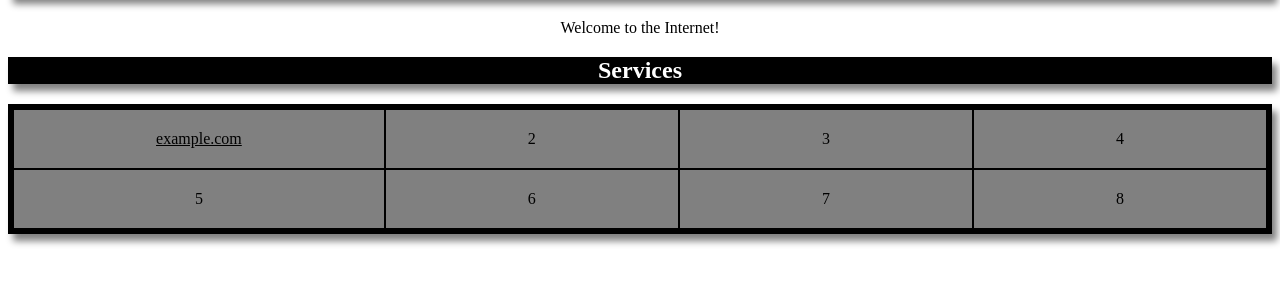
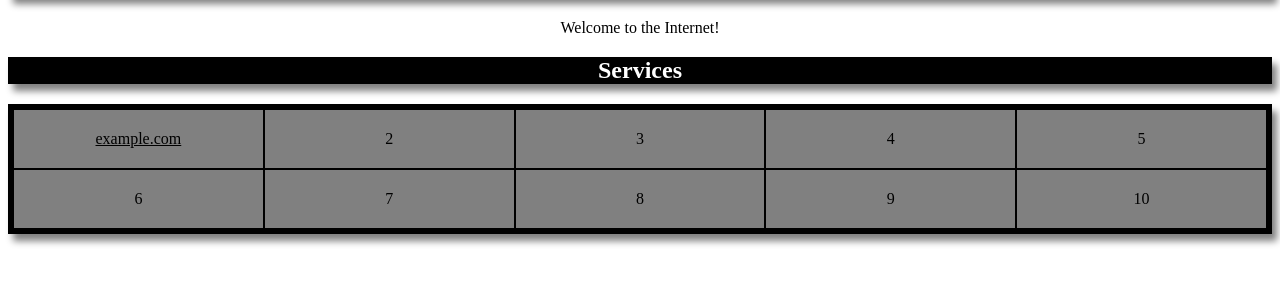
Before and after one commit to ginkogruen/landingpage, a plain HTML site: page frontend/index.html in a window 1280 px wide. Shown: the part 61-346 px from the top of the page. Drawn offline with Linux system fonts and the light colour scheme.

Commit message:
Further specified grid

```diff
--- a/frontend/index.html
+++ b/frontend/index.html
@@ -15,7 +15,9 @@
     <h2 class="heading shadow">Services</h2>
 </div>
 <div class="grid-container shadow">
-    <div class="grid-item"><a style="background-color: gray;" href="https://example.com">example.com</a></div>
+    <div class="grid-item">
+        <a style="background-color: gray;" href="https://example.com">example.com</a>
+    </div>
     <div class="grid-item">2</div>
     <div class="grid-item">3</div>
     <div class="grid-item">4</div>
@@ -23,6 +25,8 @@
     <div class="grid-item">6</div>
     <div class="grid-item">7</div>
     <div class="grid-item">8</div>
+    <div class="grid-item">9</div>
+    <div class="grid-item">10</div>
 </div>
 </body>
 </html>
--- a/frontend/styles.css
+++ b/frontend/styles.css
@@ -15,7 +15,7 @@
 
 .grid-container {
     display: grid;
-    grid-template-columns: auto auto auto auto;
+    grid-template-columns: 20% 20% 20% 20% 20%;
     background-color: black;
     padding: 5px;
 }
```
